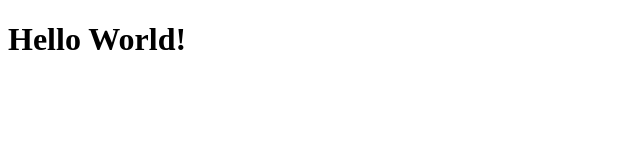
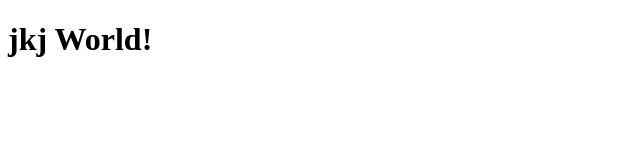
Before and after one commit to EvyatarSivan/test, a plain HTML site: page index.html in a window 1280 px wide. Shown: the whole page, without its empty margins (0-640 px from the left). Drawn offline with Linux system fonts and the light colour scheme.

Commit message:
Update index.html

```diff
--- a/index.html
+++ b/index.html
@@ -5,6 +5,6 @@
     <title>Title</title>
   </head>
   <body>
-    <h1>Hello World!</h1>
+    <h1>jkj World!</h1>
   </body>
 </html>
```
